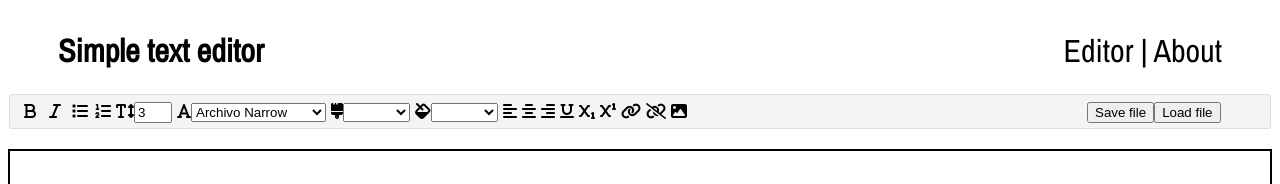
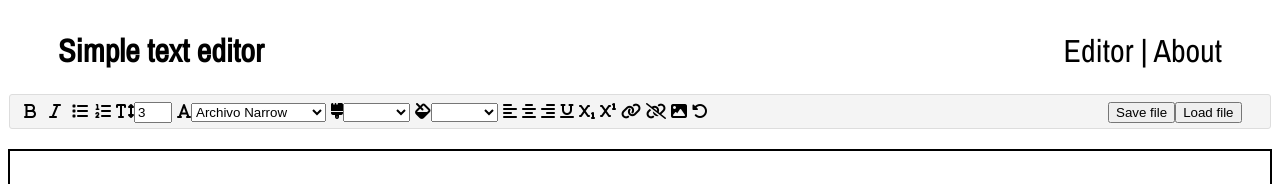
Before and after one commit to broukosklivak/STE, a Vue app: page /#/ in a window 1280 px wide. Shown: the top 184 px of the page. Built offline with nearby package versions, Linux system fonts and the light colour scheme.

Commit message:
Adding CTRL+Z undo

```diff
--- a/src/components/EditorField.vue
+++ b/src/components/EditorField.vue
@@ -2,7 +2,7 @@
     <StylePanel @bold="format('bold')" @italic="format('italic')" @list="format('insertunorderedlist')" @list-ol="format('insertorderedlist')" @font-size="textSize" @font-name="font"
     @text-color="textColor" @back-color="backColor" @align-left="format('justifyLeft')" @align-center="format('justifyCenter')" @align-right="format('justifyRight')"
     @subscript="format('subscript')" @superscript="format('superscript')" @link="link" @unlink="format('unlink')" @underline="format('underline')"
-    @save="saveDocument()" @image="loadImage()" @load="loadDocument()" />
+    @save="saveDocument()" @image="loadImage()" @load="loadDocument()" @undo="format('undo')" />
     <div class="editorfield" ref="editorfield" :insert="true" contenteditable="true" v-on:keydown="keyPress($event)"
     spellcheck="false">
     </div>
@@ -178,6 +178,9 @@ export default {
 
         keyPress(e){
             if (this.insert == true){
+                if (e.ctrlKey && e.key === 'z') {
+                this.format('undo')
+                }
                 switch(e.keyCode){
                     case 73:
                     e.preventDefault()
--- a/src/components/StylePanel.vue
+++ b/src/components/StylePanel.vue
@@ -50,6 +50,7 @@
     <span class="fa-solid fa-link" aria-hidden="true" @click="$emit('link')"></span>
     <span class="fa-solid fa-link-slash" aria-hidden="true" @click="$emit('unlink')"></span>
     <span class="fa-solid fa-image" aria-hidden="true" @click="$emit('image')"></span>
+    <span class="fa-solid fa-rotate-left" aria-hidden="true" @click="$emit('undo')"></span>
             <button class="save" @click="$emit('save')">Save file</button>
             <button @click="$emit('load')">Load file</button>
     </div>
```
